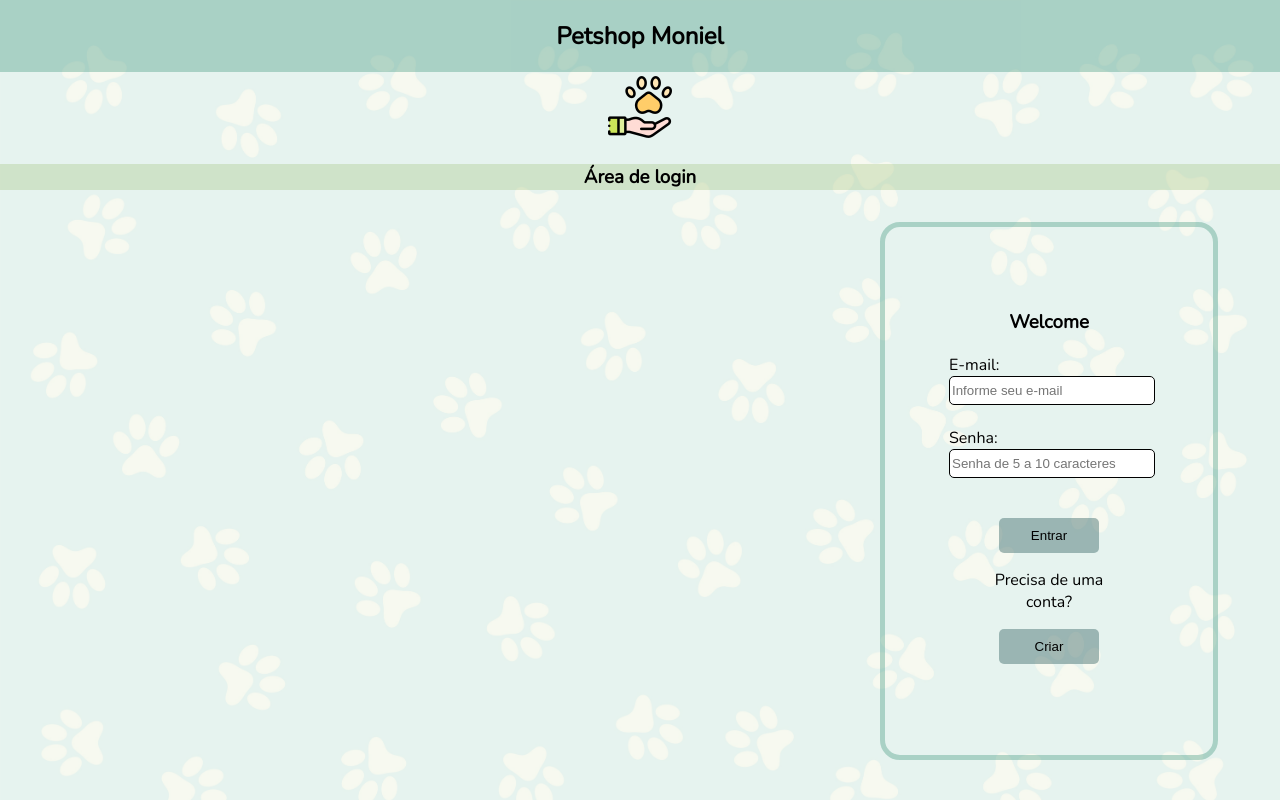
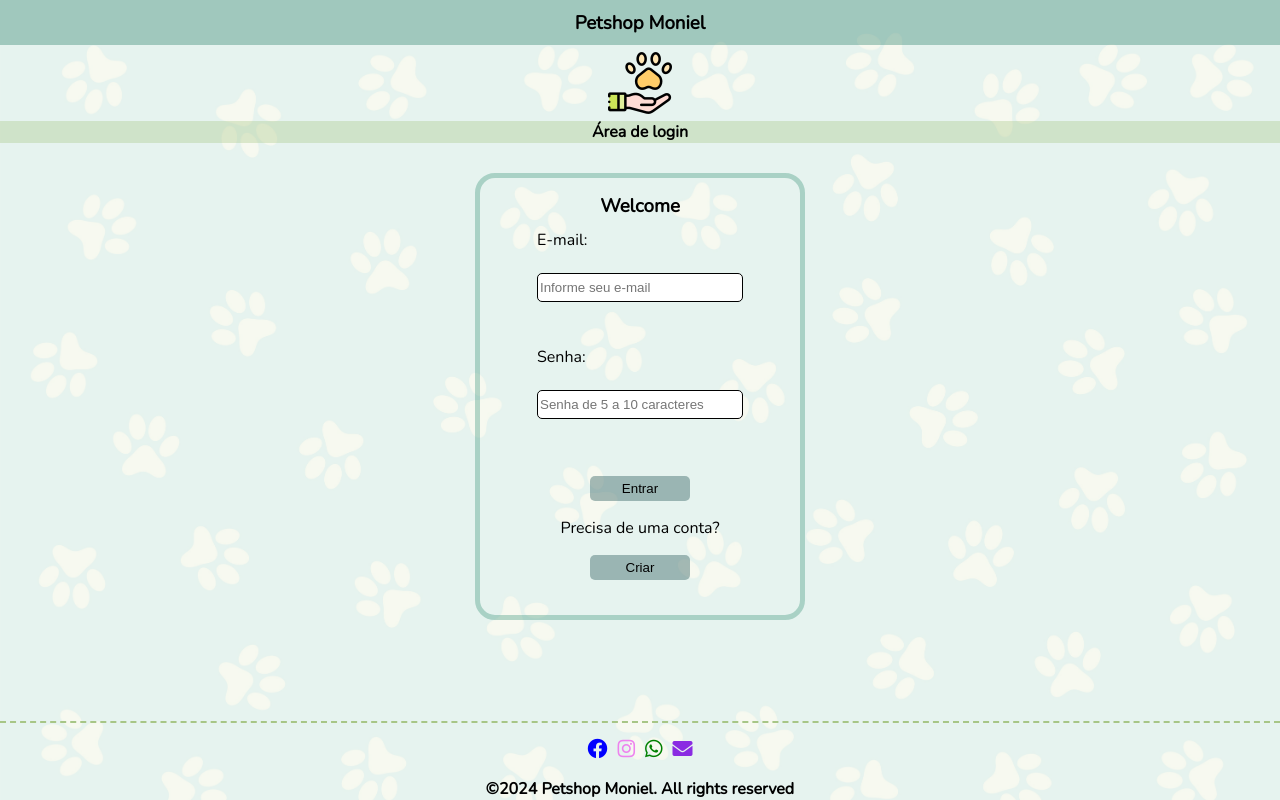
Before and after one commit to moniquedbandas/petshopMoniel, a PHP site: page /App/view/telaLogin.html in a window 1280 px wide. Run offline with PHP 8.4, Linux system fonts and the light colour scheme.

Commit message:
Deixei ambas features iguais no css e index/telaLogin

```diff
--- a/App/view/telaLogin.html
+++ b/App/view/telaLogin.html
@@ -4,17 +4,21 @@
 <head>
     <meta charset="UTF-8">
     <meta name="viewport" content="width=device-width, initial-scale=1.0">
-    <link rel="stylesheet" href="../../Public/css/estilosLogin.css">
+    <link rel="preconnect" href="https://fonts.googleapis.com">
+    <link rel="preconnect" href="https://fonts.gstatic.com" crossorigin>
+    <link rel="stylesheet" href="https://cdnjs.cloudflare.com/ajax/libs/font-awesome/5.15.4/css/all.min.css">
     <link rel="icon" href="../../Public/imagens/patinha.png" type="image/png" sizes="16x16">
     <link rel="icon" href="../../Public/imagens/patinha.png" type="image/png" sizes="32x32">
+    <script src="https://code.jquery.com/jquery-3.6.4.min.js"></script>
     <link href="https://fonts.googleapis.com/css2?family=Nunito" rel="stylesheet">
+    <link rel="stylesheet" href="../../Public/css/estilosLogin.css">
     <title>PETSHOP MONIEL</title>
 </head>
 
 <body>
-    <header>
+    <header class="areaHeader">
         <div class="areaTitulo">
-            <h2 class="titulo">Petshop Moniel</h2>
+            <h3>Petshop Moniel</h3>
         </div>
         <div class="areaLogos">
             <div class="areaLogo">
@@ -24,19 +28,26 @@
             </div>
         </div>
         <nav class="menuHeader">
-            <h3>Área de login</h3>
+            <ul>
+                <li><strong>Área de login</strong></li>
+            </ul>
         </nav>
 
     </header>
 
     <main>
-
+        <div class="areaLogin">
             <div class="telaLogin">
-            <h3 class="boas-vindas">Welcome</h3>
-            <form action="../../App/controller/Processamento/ProcessarUsuario.php" method="post">
+                <div class="tituloForm">
+                    <h3>Welcome</h3>
+                </div>
+                <div class="formLogin">
+                    <form class="formularioLogin" action="../../App/controller/Processamento/ProcessarUsuario.php"
+                        method="post">
                         <label for="email">E-mail: </label>
                         <br>
-                <input type="text" id="email" name="email" autocomplete="off" placeholder="Informe seu e-mail"><br><br>
+                        <input type="text" id="email" name="email" autocomplete="off"
+                            placeholder="Informe seu e-mail"><br><br>
                         <label for="password">Senha: </label>
                         <br>
                         <input type="password" id="password" name="password" autocomplete="off"
@@ -52,9 +63,44 @@
                         </div>
                     </form>
                 </div>
-
+            </div>
+        </div>
     </main>
 
+    <div id="js-heightControl" style="height: 0;">&nbsp;</div>
+    <div class="linhaFooter"></div>
+    <footer class="footerIndex">
+
+        <section class="informacoes">
+            <ul class="lista-info">
+                <li class="info-redes">
+                    <a href="https:/www.facebook.com/monique.bandas/" target="_blank">
+                        <i class="fab fa-facebook" style="font-size: 20px; color: blue;"></i>
+                    </a>
+                </li>
+                <li class="info-redes">
+                    <a href="https:/www.instagram.com/moniquebandas/" target="_blank">
+                        <i class="fab fa-instagram" style="font-size: 20px; color: violet;"></i>
+                    </a>
+                </li>
+                <li class="info-redes">
+                    <a href="https://api.whatsapp.com/send?phone=5551998852381" target="_blank"
+                        rel="noopener noreferrer">
+                        <i class="fab fa-whatsapp" style="font-size: 20px; color: green;"></i>
+                    </a>
+                </li>
+                <li class="info-redes">
+                    <a href="mailto:moniquedbandas@gmail.com?cc=xxhereistandxx@hotmail.com">
+                        <i class="fas fa-envelope" style="font-size: 20px; color: blueviolet"></i>
+                    </a>
+                </li>
+            </ul>
+        </section>
+
+        <p class="direitos"><b>&copy;2024 Petshop Moniel. All rights reserved</b></p>
+    </footer>
+
+    <script src="../../Public/JS/script.js"></script>
 </body>
 
 </html>
--- a/Public/css/estilosLogin.css
+++ b/Public/css/estilosLogin.css
@@ -6,64 +6,72 @@ body {
   padding: 0;
 }
 
+/* parte do header */
+.areaHeader {
+  /* border: 1px solid red; */
+  display: flex;
+  flex-direction: column;
+}
 .areaTitulo {
-  position: fixed;
-  width: 100%;
-  background-color: #40957e5e;
-  text-align: center;
-  z-index: 1000;
+  display: flex;
+  justify-content: center;
+  align-items: center;
+  height: 45px;
+  background-color: #287e675e;
 }
 .areaLogos {
-  /* background-color: #a7c6865d; */
-  text-align: center;
-  padding-top: 60px;
+  display: flex;
+  justify-content: center;
+  align-items: center;
+  margin-top: 6px;
 }
-.areaLogo {
-  display: block;
-  text-align: center;
+.menuHeader ul {
+  display: flex;
+  justify-content: center;
+  align-items: center;
+  align-content: center;
+  background-color: #a7c6865d;
+  margin: 0;
+  padding: 0;
+  list-style-type: none;
 }
-.patinha {
-  padding-top: 15px;
+
+/* parte do main agora */
+main {
+  display: flex;
+  justify-content: center;
 }
 .areaLogin {
-  float: right;
-  padding-top: 35px;
-  padding-right: 20px;
+  display: flex;
+  flex-direction: column;
+  justify-content: center;
+  align-items: center;
+  margin-top: 30px;
 }
-
-.menuHeader {
-  text-align: center;
-  background-color: #a7c6865d;
+.tituloForm {
+  display: flex;
+  justify-content: center;
+  margin-top: 5px;
 }
-.menuHeader a {
-  text-decoration: none;
-  color: black;
-  margin: 0 20px;
-}
-
-.boas-vindas {
+.tituloForm h3 {
+  margin: 10px;
   text-align: center;
 }
 .telaLogin {
+  display: flex;
+  flex-direction: column;
   border: 5px solid;
   border-radius: 20px;
   border-color: #40957e5e;
-  /* margin: 1rem 50rem;  */
-  margin: 2rem 55rem;
-  width: 12.5rem;
-  height: 25rem;
-  padding: 4rem;
+  width: 320px;
 }
 
-.telaCadastro {
-  border: 5px solid;
-  border-radius: 20px;
-  border-color: #40957e5e;
-  /* margin: 1rem 50rem;  */
-  margin: 2rem 55rem;
-  width: 12.5rem;
-  height: 35rem;
-  padding: 4rem;
+/* partes do formulario aqui */
+.formularioLogin {
+  display: flex;
+  flex-direction: column;
+  justify-content: center;
+  margin: auto 57px;
 }
 input[type="text"],
 input[type="password"] {
@@ -74,18 +82,52 @@ input[type="password"] {
   outline: none;
 }
 input:focus {
-  border: 1px solid #413e4a;
+  border: 1px solid #5d5966;
+  opacity: 0.7;
   box-shadow: 0 0 5px#413e4a;
 }
 input[type="submit"] {
   border-radius: 5px;
   width: 100px;
-  height: 35px;
+  height: 25px;
   border: none;
   cursor: pointer;
   background-color: #3d686873;
 }
 .areaBotoes {
   text-align: center;
-  padding: 2.5rem;
+  margin: 35px 0;
 }
+
+/* área do footer aqui */
+.linhaFooter {
+  border-bottom: 2px dashed #a7c686;
+  padding-bottom: 10px;
+  margin-bottom: 0;
+}
+.informacoes {
+  display: flex;
+  justify-content: center;
+}
+.informacoes ul {
+  display: inline-flex;
+  justify-content: space-between;
+  list-style-type: none;
+  gap: 10px;
+  padding: 0;
+}
+.direitos {
+  margin: 0;
+  text-align: center;
+}
+
+.telaCadastro {
+  border: 5px solid;
+  border-radius: 20px;
+  border-color: #40957e5e;
+  margin: 1rem 50rem;
+  /* margin: 2rem 55rem; */
+  width: 12.5rem;
+  height: 35rem;
+  padding: 4rem;
+}
```
Also changed, not shown: Public/css/estilos.css (+40 -38 lines), index.html (+19 -13 lines). Lines whose indentation alone changed are shown as unchanged.
